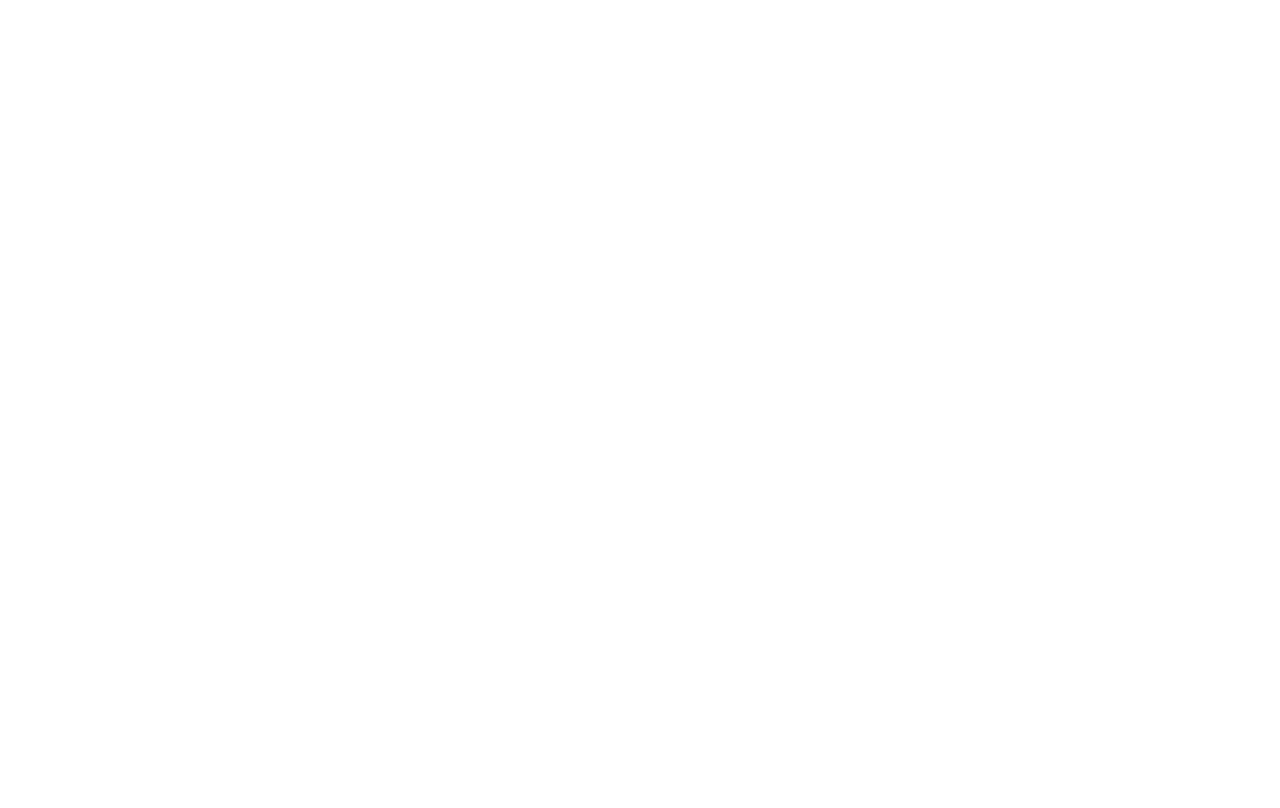
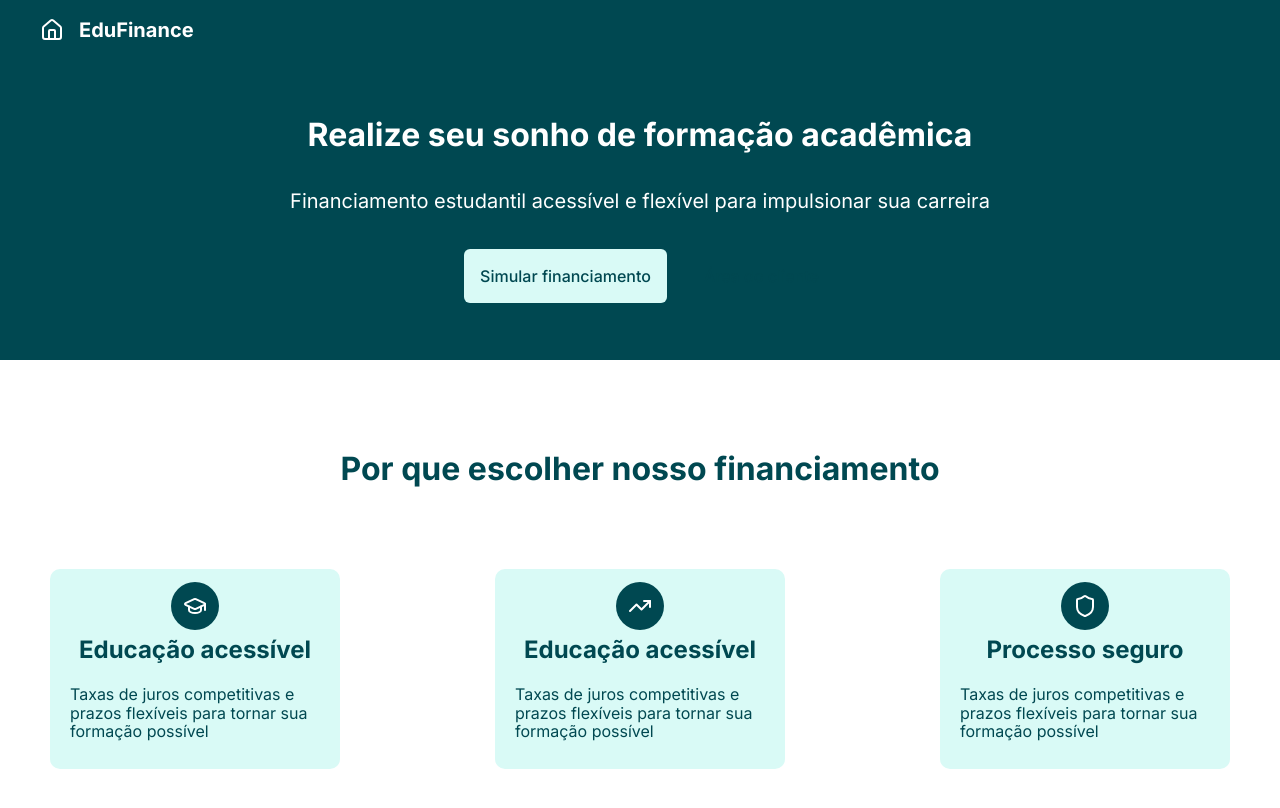
Before and after one commit to Matheusd3v/financing-simulator-fullstack, a React (Vite) app in the folder frontend/: page / in a window 1280 px wide. Shown: the top 808 px of the page. Built offline with nearby package versions, Linux system fonts and the light colour scheme.

Commit message:
feat: add container base and pages in app

```diff
--- a/frontend/src/App.tsx
+++ b/frontend/src/App.tsx
@@ -1,10 +1,13 @@
 import { ThemeProvider } from 'styled-components'
 import { mainTheme } from './style/theme';
+import Navbar from './components/navbar';
+import Home from './features/pages/home';
 
 function App() {
   return (
     <ThemeProvider theme={mainTheme}>
-
+      <Navbar/>
+      <Home/>
     </ThemeProvider>
   )
 }
--- /dev/null
+++ b/frontend/src/style/container.ts
@@ -0,0 +1,7 @@
+import styled from "styled-components";
+
+export const Container = styled.div`
+  margin: 0 auto;
+  width: 100vw;
+
+`;
```
